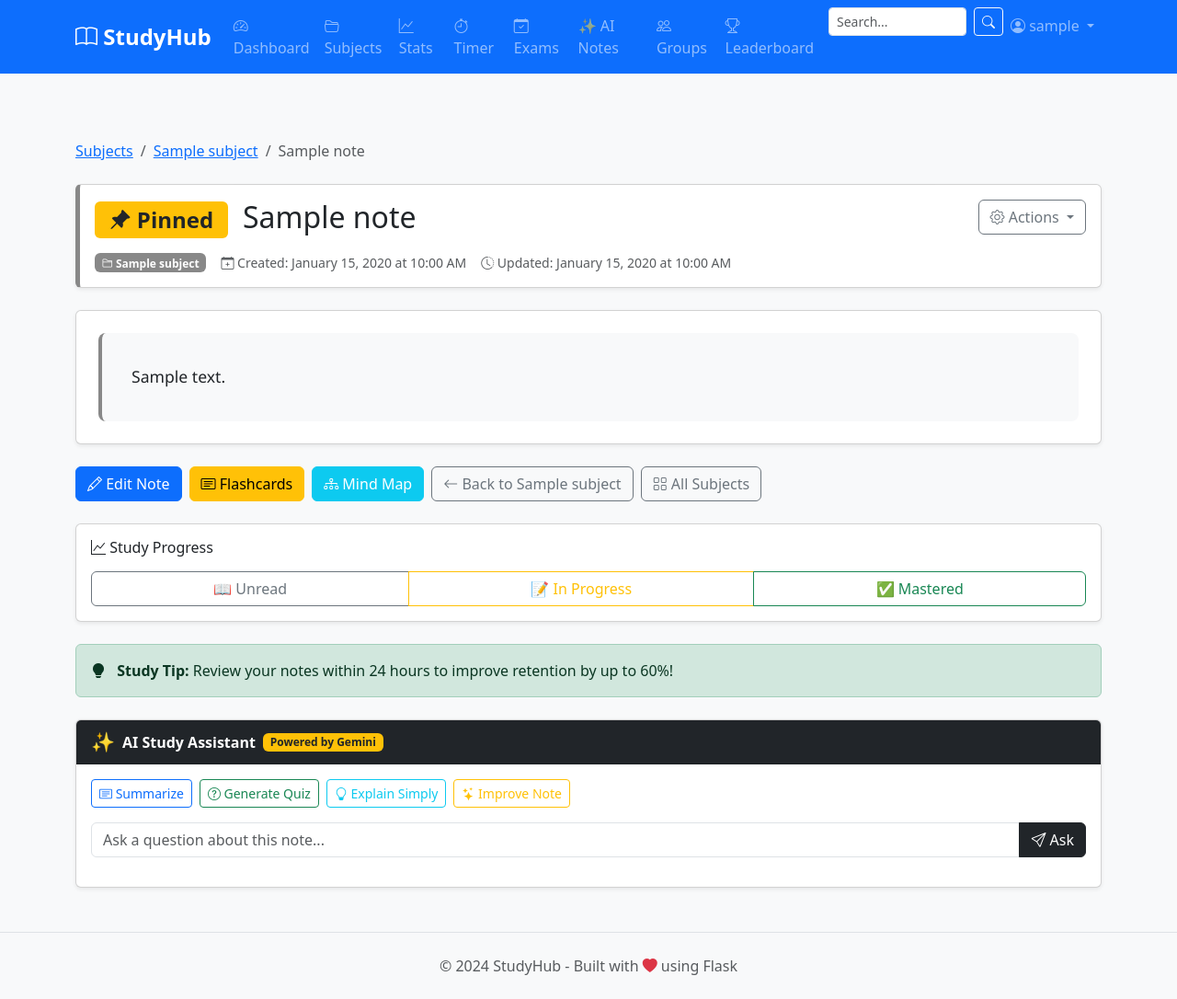
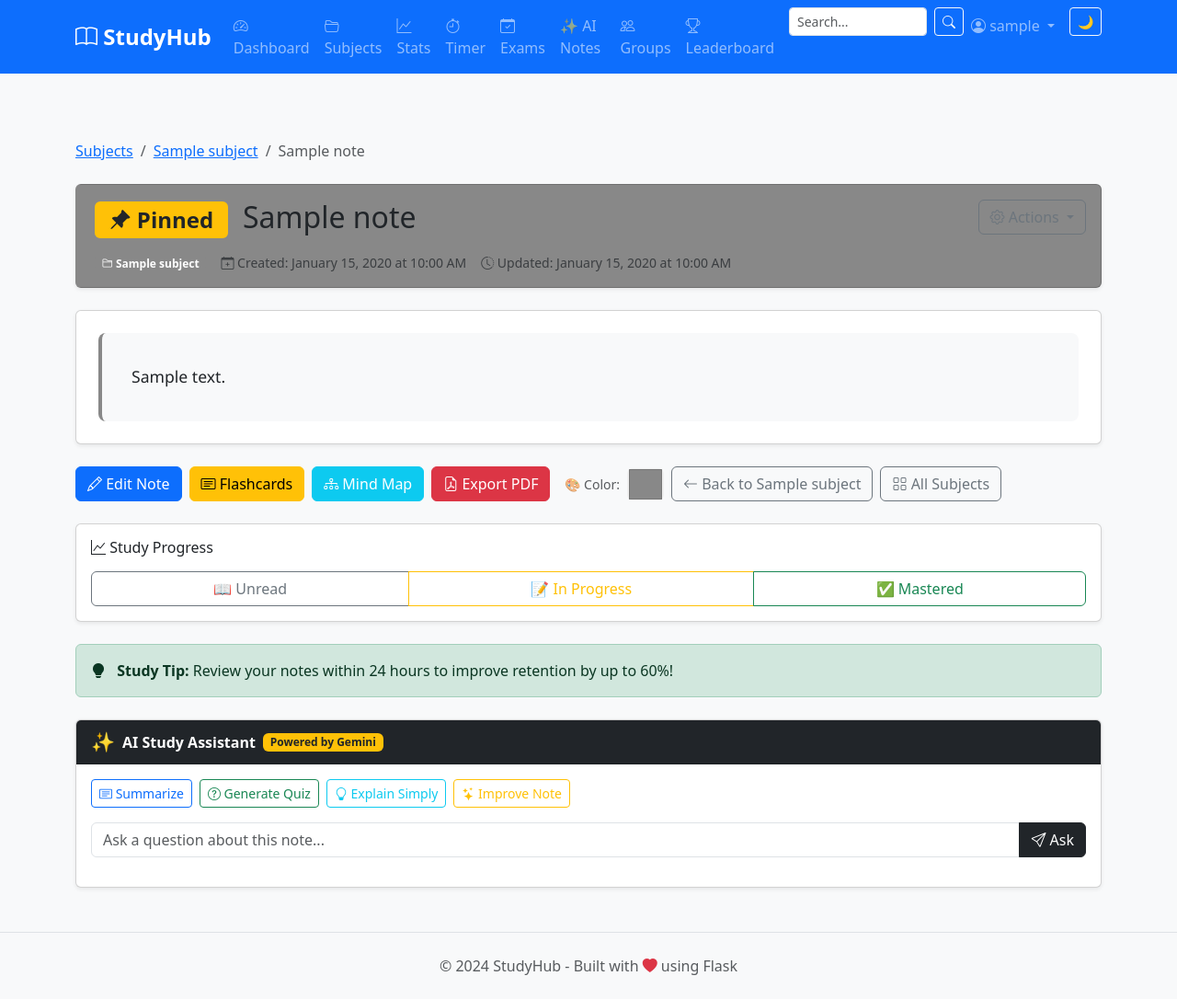
Before and after one commit to Jerrydell/Studyhub, a Flask app: page /note/1 in a window 1280 px wide. Shown: the whole page at 92% size. Run offline with Flask 3, Linux system fonts and the light colour scheme; a user stored in the database is signed in; tables that the repository leaves empty hold one stand-in row (values such as "Sample post").

Commit message:
Added Dark Mode, Note Colors, Export PDF

```diff
--- a/app/models.py
+++ b/app/models.py
@@ -69,7 +69,8 @@ class Note(db.Model):
     title = db.Column(db.String(200), nullable=False)
     content = db.Column(db.Text, nullable=False)
     is_pinned = db.Column(db.Boolean, default=False, nullable=False)
-    progress = db.Column(db.String(20), default='unread', nullable=False)  # unread, reading, mastered
+    progress = db.Column(db.String(20), default="unread", nullable=False)
+    color = db.Column(db.String(7), default="#ffffff")  # Note background color
     subject_id = db.Column(db.Integer, db.ForeignKey('subjects.id'), nullable=False)
     created_at = db.Column(db.DateTime, default=datetime.utcnow, nullable=False)
     updated_at = db.Column(db.DateTime, default=datetime.utcnow, onupdate=datetime.utcnow, nullable=False)
--- a/app/routes.py
+++ b/app/routes.py
@@ -1126,3 +1126,92 @@ def leaderboard():
 
     return render_template('leaderboard.html', title='Leaderboard',
                            leaderboard=leaderboard_data)
+
+
+# ============================================================================
+# NOTE COLOR
+# ============================================================================
+
+@main_bp.route('/note/<int:note_id>/color', methods=['POST'])
+@login_required
+def update_note_color(note_id):
+    note = Note.query.get_or_404(note_id)
+    if note.subject.user_id != current_user.id:
+        abort(403)
+    color = request.json.get('color', '#ffffff')
+    note.color = color
+    db.session.commit()
+    return jsonify({'success': True, 'color': color})
+
+
+# ============================================================================
+# EXPORT NOTE AS PDF
+# ============================================================================
+
+from flask import make_response
+import io
+
+@main_bp.route('/note/<int:note_id>/export/pdf')
+@login_required
+def export_note_pdf(note_id):
+    note = Note.query.get_or_404(note_id)
+    if note.subject.user_id != current_user.id:
+        abort(403)
+
+    try:
+        from reportlab.lib.pagesizes import A4
+        from reportlab.lib.styles import getSampleStyleSheet, ParagraphStyle
+        from reportlab.lib.units import cm
+        from reportlab.lib import colors
+        from reportlab.platypus import SimpleDocTemplate, Paragraph, Spacer, HRFlowable
+        from reportlab.lib.enums import TA_LEFT, TA_CENTER
+
+        buffer = io.BytesIO()
+        doc = SimpleDocTemplate(buffer, pagesize=A4,
+                                rightMargin=2*cm, leftMargin=2*cm,
+                                topMargin=2*cm, bottomMargin=2*cm)
+
+        styles = getSampleStyleSheet()
+        story = []
+
+        # Title
+        title_style = ParagraphStyle('Title', parent=styles['Title'],
+                                     fontSize=22, spaceAfter=6,
+                                     textColor=colors.HexColor('#1a1a2e'))
+        story.append(Paragraph(note.title, title_style))
+
+        # Subtitle info
+        info_style = ParagraphStyle('Info', parent=styles['Normal'],
+                                    fontSize=10, textColor=colors.grey, spaceAfter=4)
+        story.append(Paragraph(f"Subject: {note.subject.name}", info_style))
+        story.append(Paragraph(f"Created: {note.created_at.strftime('%B %d, %Y')}", info_style))
+        story.append(Paragraph(f"Progress: {note.progress.title()}", info_style))
+        story.append(HRFlowable(width="100%", thickness=1, color=colors.HexColor('#0d6efd'), spaceAfter=12))
+
+        # Content
+        content_style = ParagraphStyle('Content', parent=styles['Normal'],
+                                       fontSize=12, leading=18, spaceAfter=8)
+        for line in note.content.split('\n'):
+            if line.strip():
+                story.append(Paragraph(line.strip(), content_style))
+            else:
+                story.append(Spacer(1, 6))
+
+        # Footer
+        story.append(Spacer(1, 20))
+        story.append(HRFlowable(width="100%", thickness=0.5, color=colors.grey))
+        footer_style = ParagraphStyle('Footer', parent=styles['Normal'],
+                                      fontSize=9, textColor=colors.grey, alignment=TA_CENTER)
+        story.append(Paragraph("Generated by StudyHub — ABA-TECH", footer_style))
+
+        doc.build(story)
+        buffer.seek(0)
+
+        response = make_response(buffer.getvalue())
+        response.headers['Content-Type'] = 'application/pdf'
+        response.headers['Content-Disposition'] = f'attachment; filename="{note.title}.pdf"'
+        return response
+
+    except Exception as e:
+        flash(f'Error generating PDF: {str(e)}', 'danger')
+        return redirect(url_for('main.view_note', note_id=note_id))
--- a/app/templates/base.html
+++ b/app/templates/base.html
@@ -18,8 +18,21 @@
     <link rel="stylesheet" href="{{ url_for('static', filename='css/style.css') }}">
 
     {% block extra_css %}{% endblock %}
+    <style>
+        body.dark-mode { background-color: #1a1a2e !important; color: #e0e0e0 !important; }
+        body.dark-mode .card { background-color: #16213e !important; border-color: #0f3460 !important; color: #e0e0e0 !important; }
+        body.dark-mode .card-header { background-color: #0f3460 !important; }
+        body.dark-mode .text-muted { color: #aaaaaa !important; }
+        body.dark-mode .form-control, body.dark-mode .form-select { background-color: #0f3460 !important; color: #e0e0e0 !important; border-color: #1a4a8a !important; }
+        body.dark-mode .modal-content { background-color: #16213e !important; color: #e0e0e0 !important; }
+        body.dark-mode .table { color: #e0e0e0 !important; }
+        body.dark-mode .list-group-item { background-color: #16213e !important; border-color: #0f3460 !important; color: #e0e0e0 !important; }
+        body.dark-mode footer { background-color: #16213e !important; border-color: #0f3460 !important; }
+        body.dark-mode .alert-info { background-color: #0f3460 !important; color: #e0e0e0 !important; }
+        body.dark-mode .breadcrumb { background-color: transparent !important; }
+    </style>
 </head>
-<body>
+<body id="main-body">
 
     <!-- Navigation Bar -->
     <nav class="navbar navbar-expand-lg navbar-dark bg-primary">
@@ -108,6 +121,11 @@
                                 </li>
                             </ul>
                         </li>
+                        <li class="nav-item">
+                            <button class="btn btn-outline-light btn-sm ms-2" onclick="toggleDarkMode()" id="dark-btn">
+                                🌙
+                            </button>
+                        </li>
                     {% else %}
                         <!-- Non-authenticated user menu -->
                         <li class="nav-item">
@@ -166,6 +184,23 @@
     <!-- Bootstrap 5 JS Bundle (includes Popper) -->
     <script src="https://cdn.jsdelivr.net/npm/bootstrap@5.3.2/dist/js/bootstrap.bundle.min.js"></script>
 
+    <script>
+        // Dark Mode
+        function toggleDarkMode() {
+            document.body.classList.toggle('dark-mode');
+            const isDark = document.body.classList.contains('dark-mode');
+            localStorage.setItem('darkMode', isDark);
+            document.getElementById('dark-btn').textContent = isDark ? '☀️' : '🌙';
+        }
+        // Apply saved dark mode on page load
+        if (localStorage.getItem('darkMode') === 'true') {
+            document.body.classList.add('dark-mode');
+            document.addEventListener('DOMContentLoaded', function() {
+                const btn = document.getElementById('dark-btn');
+                if (btn) btn.textContent = '☀️';
+            });
+        }
+    </script>
     {% block extra_js %}{% endblock %}
 </body>
 </html>
--- a/app/templates/notes/view.html
+++ b/app/templates/notes/view.html
@@ -20,7 +20,7 @@
 </nav>
 
 <!-- Note Header -->
-<div class="card shadow-sm mb-4" style="border-left: 5px solid {{ note.subject.color }};">
+<div class="card shadow-sm mb-4" id="note-card" style="border-left: 5px solid {{ note.subject.color }}; background-color: {{ note.color or "#ffffff" }};">
     <div class="card-body">
         <div class="d-flex justify-content-between align-items-start">
             <div class="flex-grow-1">
@@ -111,6 +111,15 @@
     <a href="{{ url_for('main.mindmap', note_id=note.id) }}" class="btn btn-info text-white">
         <i class="bi bi-diagram-3"></i> Mind Map
     </a>
+    <a href="{{ url_for('main.export_note_pdf', note_id=note.id) }}" class="btn btn-danger">
+        <i class="bi bi-file-earmark-pdf"></i> Export PDF
+    </a>
+    <div class="d-flex align-items-center gap-2 ms-2">
+        <label class="text-muted small mb-0">🎨 Color:</label>
+        <input type="color" id="note-color-picker" value="{{ note.color or '#ffffff' }}"
+               onchange="updateNoteColor(this.value)"
+               style="width:40px; height:35px; border:none; cursor:pointer; border-radius:6px;">
+    </div>
     <a href="{{ url_for('main.view_subject', subject_id=note.subject.id) }}"
        class="btn btn-outline-secondary">
         <i class="bi bi-arrow-left"></i> Back to {{ note.subject.name }}
@@ -227,6 +236,15 @@ const noteId = {{ note.id }};
 const csrfToken = "{{ csrf_token() }}";
 
 // Progress Tracker
+async function updateNoteColor(color) {
+    document.getElementById('note-card').style.backgroundColor = color;
+    await fetch('/note/' + noteId + '/color', {
+        method: 'POST',
+        headers: { 'Content-Type': 'application/json', 'X-CSRFToken': csrfToken },
+        body: JSON.stringify({ color: color })
+    });
+}
+
 async function setProgress(progress) {
     const res = await fetch(`/note/${noteId}/progress`, {
         method: 'POST',
--- a/requirements.txt
+++ b/requirements.txt
@@ -7,3 +7,4 @@ email-validator==2.1.0
 python-dotenv==1.0.0
 gunicorn==21.2.0
 pg8000==1.30.5
+reportlab==4.1.0
```
Also changed, not shown: app/templates/import_note.html (added, +62 -0 lines), config.py (+35 -13 lines).
